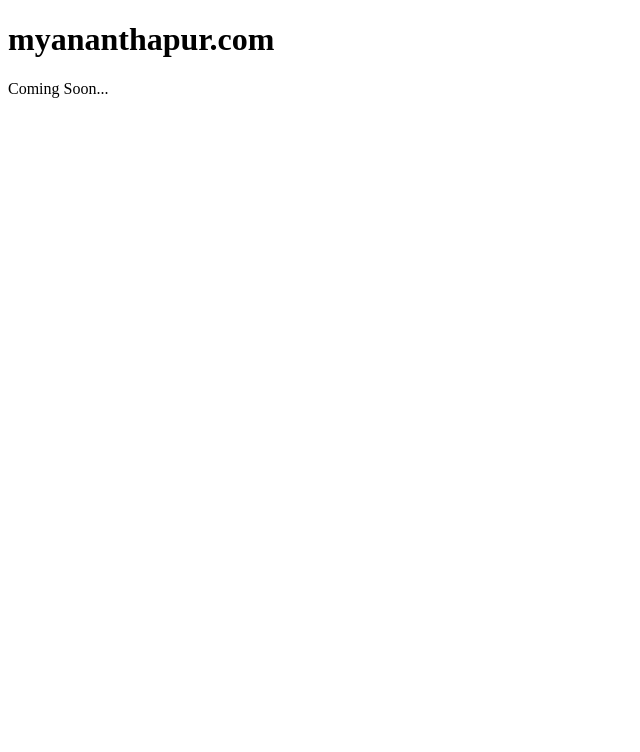
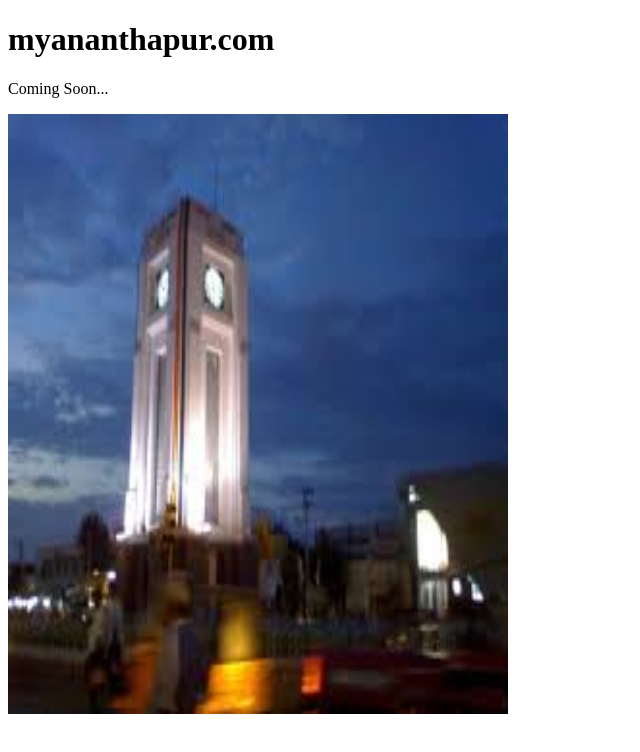
Before and after one commit to myananthapur/myananthapur.github.io, a plain HTML site: page index.html in a window 1280 px wide. Shown: the whole page, without its empty margins (0-640 px from the left). Drawn offline with Linux system fonts and the light colour scheme.

Commit message:
image
image

```diff
--- a/index.html
+++ b/index.html
@@ -8,5 +8,7 @@
 <h1>myananthapur.com</h1>
 <p>Coming Soon...</p>
 
+<img src="images/clocktower.jpg" alt="Anantapur Tower Clock" width="500" height="600">
+
 </body>
 </html>
```
Also changed, not shown: images/clocktower.jpg (added).
